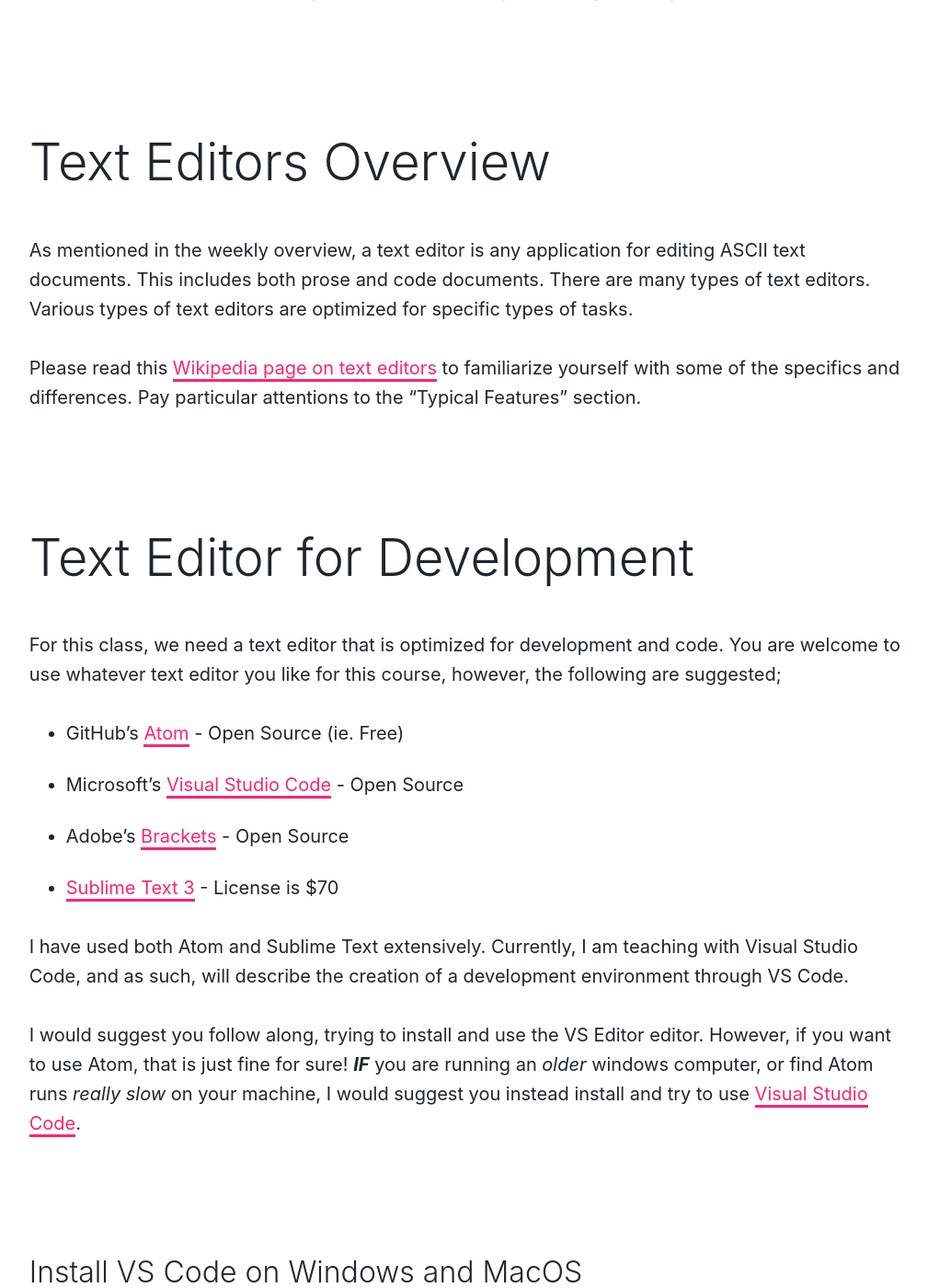
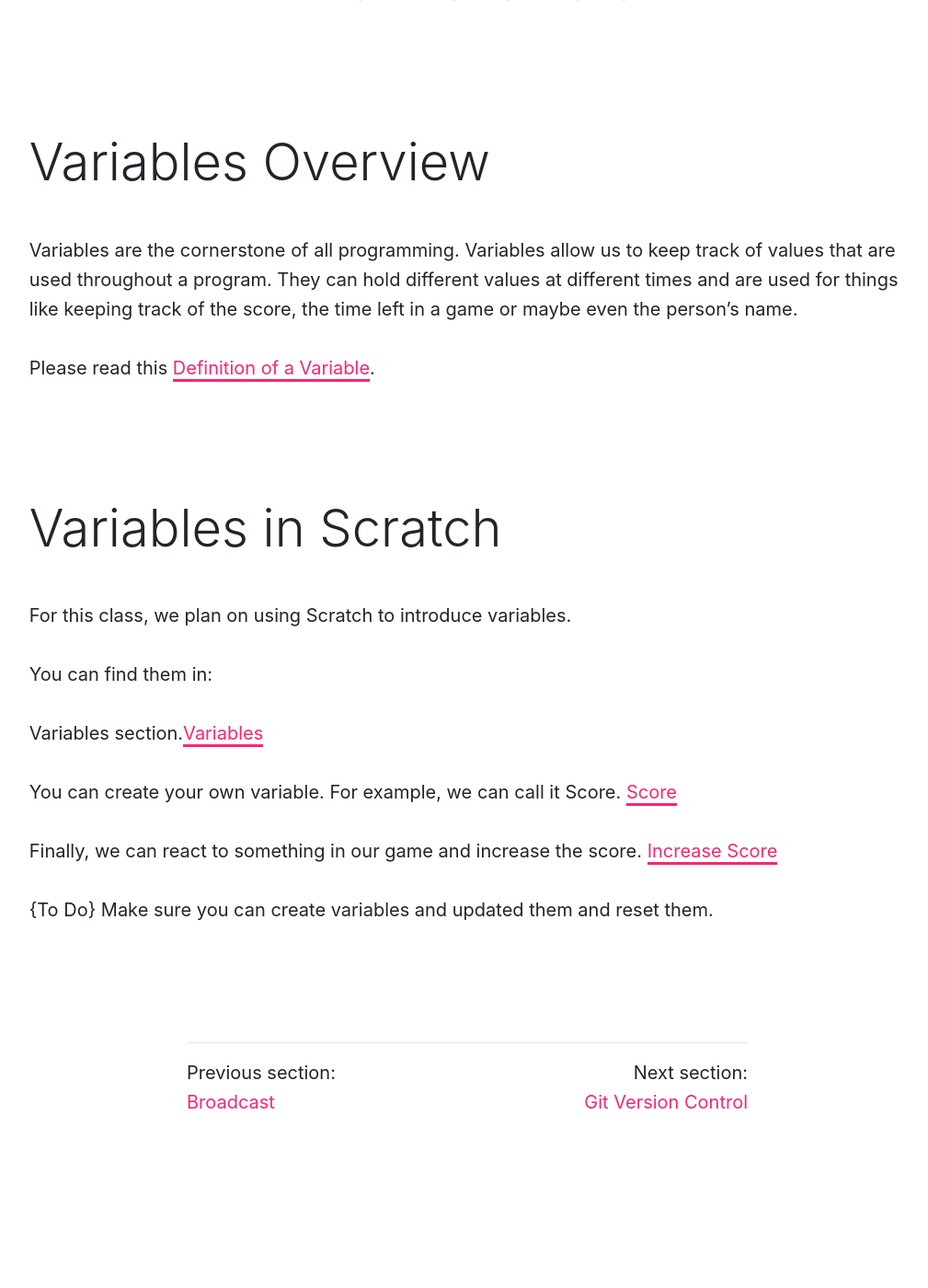
Before and after one commit to Montana-Media-Arts/creative-coding-1-Spring2019, a Jekyll site: the page built from modules/week-2/_posts/2017-01-03-texteditor.md, in a window 1280 px wide and 1400 px high, scrolled down 515 px. Shown: the whole window at 92% size, without its empty margins (132-1141 px from the left). Built offline with Jekyll 4.4.1, drawn with Linux system fonts in a browser that asks for light colours; nearby versions of some CDN libraries; after the commit the page ends 1745 px from its top, so only the background shows below that; some of the changed text lies outside the part shown.

Commit message:
updated image path and images added

```diff
--- a/modules/week-2/_posts/2017-01-03-texteditor.md
+++ b/modules/week-2/_posts/2017-01-03-texteditor.md
@@ -1,91 +1,30 @@
 ---
-title: Text Editors
+title: Variables
 module: 2
 ---
 
-# Text Editors
+# Variables
 
-## Text Editors Overview
+## Variables Overview
 
-As mentioned in the weekly overview, a text editor is any application for editing ASCII text documents. This includes both prose and code documents. There are many types of text editors. Various types of text editors are optimized for specific types of tasks.
+Variables are the cornerstone of all programming.  Variables allow us to keep track of values that are used throughout a program.  They can hold different values at different times and are used for things like keeping track of the score, the time left in a game or maybe even the person's name.
 
-Please read this [Wikipedia page on text editors](https://en.wikipedia.org/wiki/Text_editor) to familiarize yourself with some of the specifics and differences. Pay particular attentions to the “Typical Features” section.
+Please read this [Definition of a Variable](https://www.mathsisfun.com/definitions/variable.html).
 
 
-## Text Editor for Development
+## Variables in Scratch
 
-For this class, we need a text editor that is optimized for development and code. You are welcome to use whatever text editor you like for this course, however, the following are suggested;
+For this class, we plan on using Scratch to introduce variables.
 
-- GitHub’s [Atom](https://atom.io) - Open Source (ie. Free)
-- Microsoft's [Visual Studio Code](https://code.visualstudio.com) - Open Source
-- Adobe’s [Brackets](http://brackets.io) - Open Source
-- [Sublime Text 3](https://www.sublimetext.com/3) - License is $70
+You can find them in:
 
-I have used both Atom and Sublime Text extensively. Currently, I am teaching with Visual Studio Code, and as such, will describe the creation of a development environment through VS Code.
+Variables section.[Variables](../imgs/Variable.png)
 
-I would suggest you follow along, trying to install and use the VS Editor editor. However, if you want to use Atom, that is just fine for sure! **_IF_** you are running an _older_ windows computer, or find Atom runs _really slow_ on your machine, I would suggest you instead install and try to use [Visual Studio Code](https://code.visualstudio.com).
+You can create your own variable.  For example, we can call it Score.
+[Score](../imgs/createnewvariable.png)
 
-<!--<div class="embed-responsive embed-responsive-16by9"><iframe class="embed-responsive-item" src="https://www.youtube.com/embed/Gbq9ZWXtyK4" frameborder="0" allowfullscreen></iframe></div>-->
+Finally, we can react to something in our game and increase the score.
+[Increase Score](../imgs/UpdateVariable.png)
 
-#### Install VS Code on Windows and MacOS
-[vs code download](https://code.visualstudio.com/download)
-
-### Packages
-I would recommend installing jshints, live-p5, p5js Snippets and p5canvas.  You can find those through the marketplace search.
-
-
-#### Install Atom on macOS
-
-To install atom on macOS, simply download the software. Then drag the application that was downloaded from the Downloads folder to the Applications folder. See this is in the video above.
-
-
-#### Install Atom on Windows
-
-To install atom on windows, download the windows installer from the main [atom.io](https://atom.io) site.
-
-**IMPORTANT:** when the download is finished, do not simply double-click from the bottom of the browser window. Instead, you first need to open the file in "file explorer". To do this you can either open explorer and navigate to the folder where it downloaded (likely "Downloads") _OR_, right-click or control-click the file from the browser and select "Show in Folder".
-
-![Pic demo-ing "show in folder" command](../imgs/showINFinder.png "Demo of show in folder.")
-
-From the explorer you then need to _right-click_ the file and select "Run as Administrator". This is especially important if you are not sure whether you are signed in as an admin.
-
-![Image demo-ing how to "Run as Admin"](../imgs/runAsAdmin.png "Image demo-ing how to 'Run as Admin'")
-
-
-### { TODO: }
-
-1. Explore various text editors through your browser.
-2. After identifying one that you believe will fit your needs, download and install the application to your computer.
-3. Open the text editor and familiarize yourself with its features.
-
-## Packages
-
-Most text editors allow you to download additional packages created by the community which extend their functionality and can make them more suited to your particular needs.
-
-In Atom for instance, you can install new packages by selecting the “install” tab from the preferences page. From there you can search for packages to install or themes to install. The former adds functionality to your editor and the latter allows you to customize the look and feel of the editor. From time to time, I may suggest packages that would be useful for you if you are working in Atom. The image shows a search for the "newbound-dark-syntax", which provides colorization for a number of languages, including markdown. (I would suggest you install this theme, and then select it as your “Syntax Theme” under the Themes tab.)
-
-![example search for newfound-syntax-theme](../imgs/theme_search_in_atom.jpg)
-
-Initially, I would also suggest you search for and install the following packages in Atom;
-
-- highlight-selected; This will highlight all occurrences of a selected word. This is useful for debugging.
-- fonts; Lots of fonts that can easily be selected for use in Atom.
-- file-icons; displays file type icons next to files in the sidebar.
-- language-markdown; Adds syntax support to themes without markdown syntax.
-- todo-show; Tools for showing “TODO”-s in code.
-- linter; base package to show code errors
-	- html linter
-	- css linter
-- open-recent; Adds “open recent” functionality to the File menu in Atom.
-- pigments; display colors in files.
-More can be found on the [scotch websites discussion of Atom](https://scotch.io/bar-talk/best-of-atom-features-plugins-acting-like-sublime-text)
-
-### { TODO: }
-
-- Open your file from the previous page (`test1.txt`) in your text editor application.
-- Add a new line to the end of the file that says the following: `I added a new line to this file in my text editor!!!!`
-- Save the file.
-
-![Text document example](../imgs/textDocExam.png)
-
-Also, do a Google search on the text editor you picked in order to query how others use it. You might look for something like “Atom best packages”, “optimize Atom for web development”. This is not to suggest you follow these results, but rather to inform you of the possibilities of your chosen text editor.
+{To Do}
+Make sure you can create variables and updated them and reset them.
```
Also changed, not shown: modules/week-2/_posts/2017-01-02-broadcast.md (+1 -1 lines), modules/week-2/imgs/Send.png, modules/week-2/imgs/UpdateVariable.png (added), modules/week-2/imgs/Variable.png (added), modules/week-2/imgs/createnewvariable.png (added).
